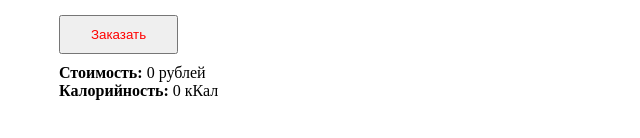
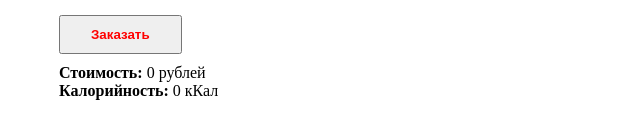
Before and after one commit to Zaharcheniavitaly/Lesson-2_JS_adv, a plain HTML site: page gamburger.html in a window 1280 px wide. Shown: the part 308-446 px from the top of the page, 331-971 px from the left. Drawn offline with Linux system fonts and the light colour scheme.

Commit message:
Update gamburger.css

```diff
--- a/css/gamburger.css
+++ b/css/gamburger.css
@@ -56,6 +56,8 @@ label {
 }
 
 .button__hamburger{
+	font-size: 20;
+	font-weight: 700;
 	color: red;
 	padding: 10px 30px;
 	margin-bottom: 10px;
```
